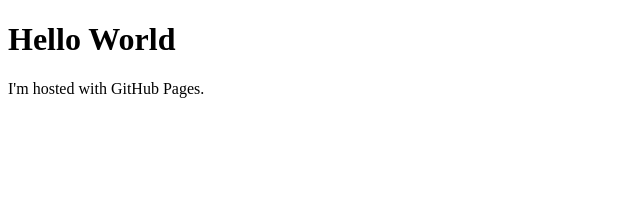
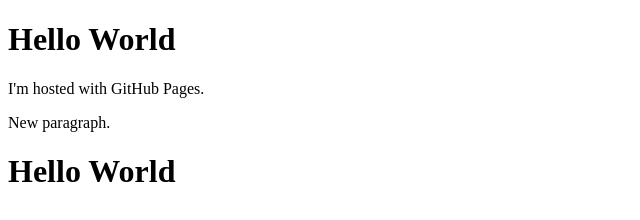
Before and after one commit to fablab-sion/fablab-sion.github.io, a plain HTML site: page index.html in a window 1280 px wide. Shown: the whole page, without its empty margins (0-640 px from the left). Drawn offline with Linux system fonts and the light colour scheme.

Commit message:
Update index.html

```diff
--- a/index.html
+++ b/index.html
@@ -9,5 +9,9 @@
     Hello World
 </h1>
 <p>I'm hosted with GitHub Pages.</p>
+<p>New paragraph.</p>
+<h1>
+    Hello World
+</h1>
 </body>
 </html>
```
